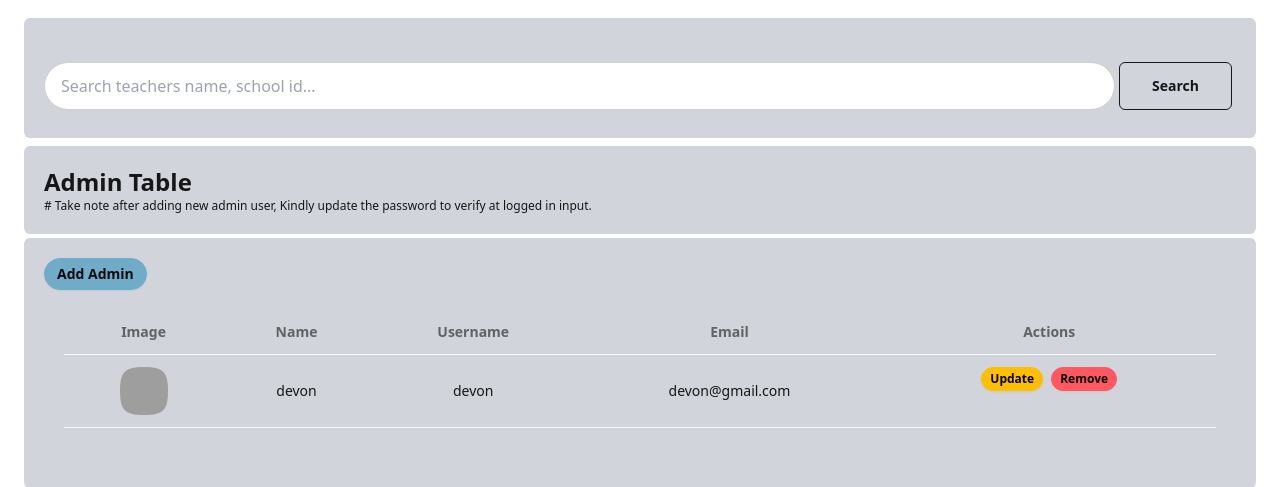
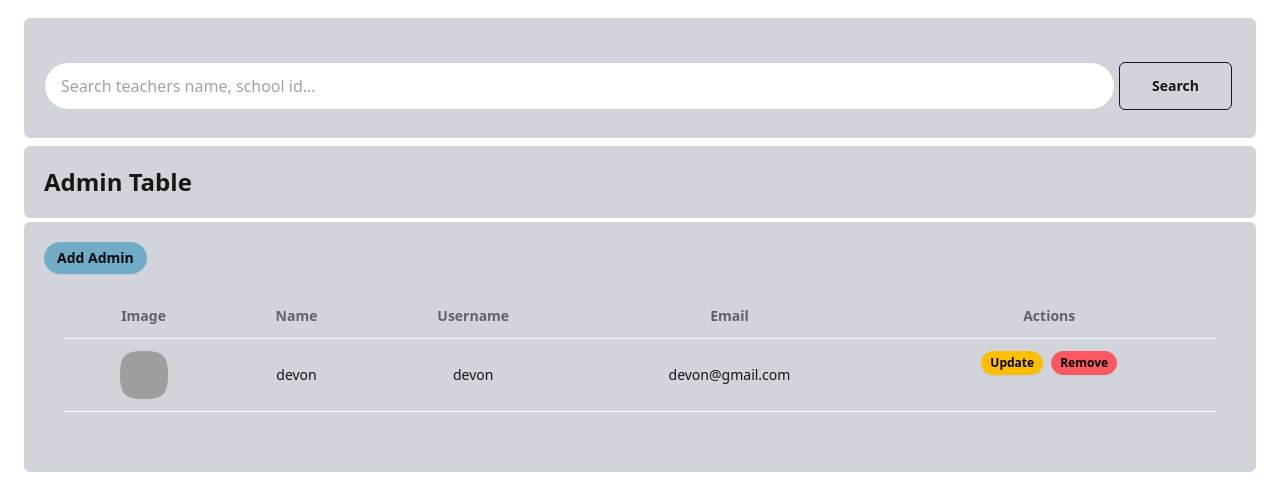
Before and after one commit to Hiiex09/jan_capstone, a PHP site: page /admin/manage_admin.php in a window 1280 px wide. Shown: the part 159-646 px from the top of the page. Run offline with PHP 8.4, Linux system fonts and the light colour scheme; a user stored in the database is signed in; data comes from the database, SQL or seed files in the repository; some libraries are stand-ins or nearby versions; grey boxes are pictures that could not be loaded.

Commit message:
updating admin

```diff
--- a/admin/manage_admin.php
+++ b/admin/manage_admin.php
@@ -96,7 +96,6 @@ if ($_SERVER["REQUEST_METHOD"] == "POST") {
       </div>
       <div class="p-5 bg-base-300 rounded-md">
         <h1 class="text-2xl font-bold">Admin Table</h1>
-        <p class="text-xs"># Take note after adding new admin user, Kindly update the password to verify at logged in input.</p>
       </div>
     </div>
 
--- a/admin/manage_update_admin.php
+++ b/admin/manage_update_admin.php
@@ -88,7 +88,6 @@ if (isset($_POST['update'])) {
   <form action="<?php echo htmlspecialchars($_SERVER['PHP_SELF']) . '?adminid=' . $adminID; ?>" method="post" enctype="multipart/form-data" class="p-20">
     <div class="mb-3 mx-1">
       <h1 class="text-2xl m-2">Personal Info</h1>
-      <p class="text-sm"># Take note after adding new admin user, Kindly update the password to verify at logged in input.</p>
     </div>
     <div class="grid grid-cols-2 gap-3 rounded-md border-2">
       <div class="h-full p-5">
```
